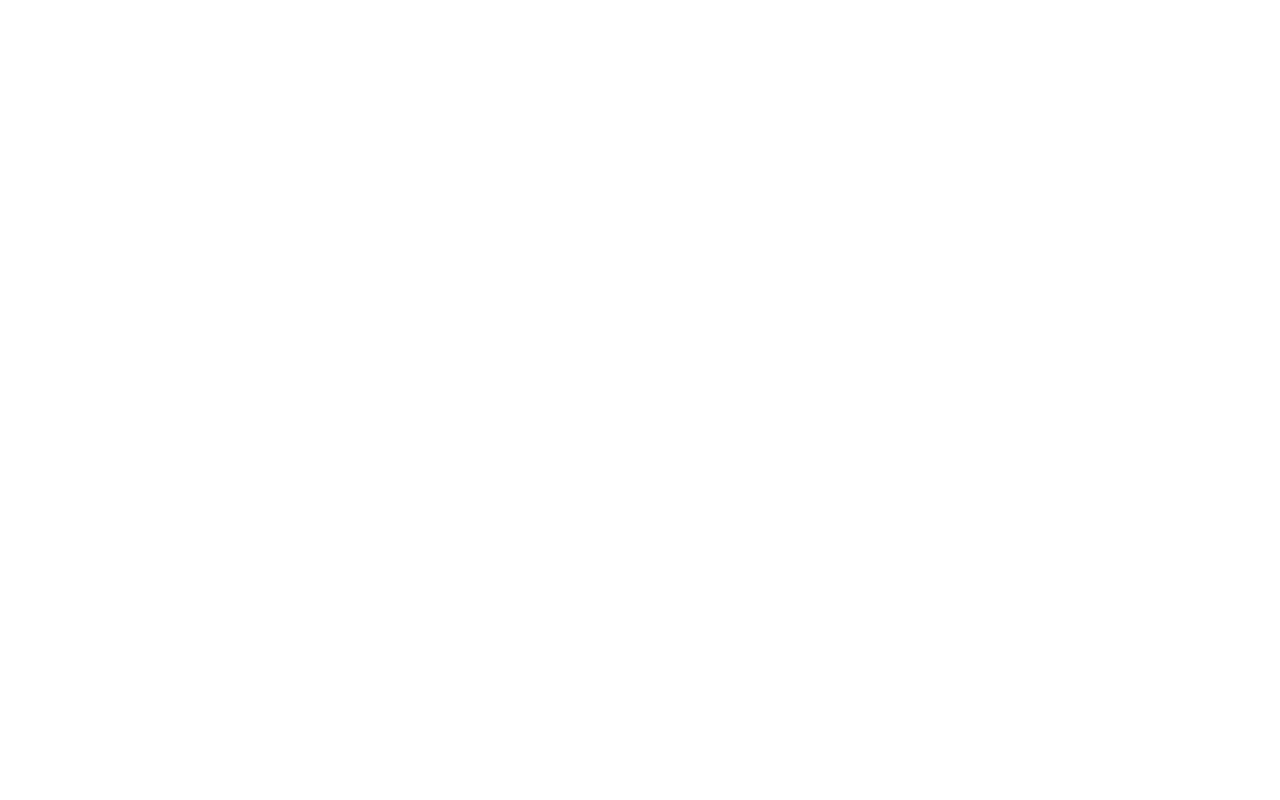
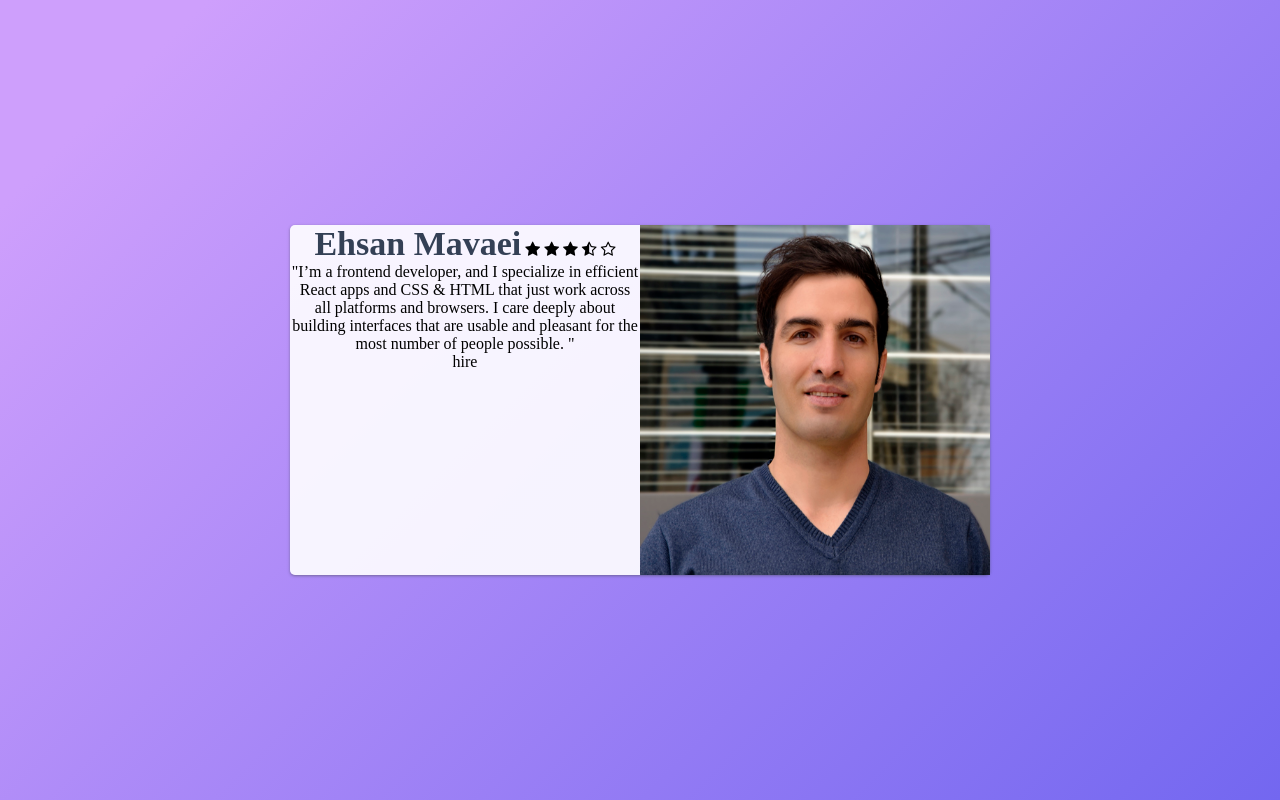
Before and after one commit to ehsanmavaei/developer-card, a plain HTML site: page index.html in a window 1280 px wide. Drawn offline with Linux system fonts and the light colour scheme; a web font is replaced by a local one.

Commit message:
skeleton of card divide the card into two section "description and the image" add description and markup

```diff
--- a/index.html
+++ b/index.html
@@ -5,8 +5,29 @@
     <meta name="viewport" content="width=device-width, initial-scale=1.0">
     <title>shopping-card</title>
     <link   type="text/css" rel="stylesheet" href="dist/css/style.css"/>
+    <link href="https://maxcdn.bootstrapcdn.com/font-awesome/4.7.0/css/font-awesome.min.css" rel="stylesheet" integrity="sha384-wvfXpqpZZVQGK6TAh5PVlGOfQNHSoD2xbE+QkPxCAFlNEevoEH3Sl0sibVcOQVnN" crossorigin="anonymous">
 </head>
 <body>
+    <div class="main centervrhr">
+        <div class="card flex">
+           <div class="description">
+            <h1>Ehsan Mavaei</h1>
+            <span class="hint-star star">
+                <i class="fa fa-star" aria-hidden="true"></i>
+                <i class="fa fa-star" aria-hidden="true"></i>
+                <i class="fa fa-star" aria-hidden="true"></i>
+                <i class="fa fa-star-half-o" aria-hidden="true"></i>
+                <i class="fa fa-star-o" aria-hidden="true"></i>
+            </span>
+            <p>"I’m a frontend developer, and I specialize in efficient React apps and CSS & HTML that just work across all platforms and browsers. I care deeply about building interfaces that are usable and pleasant for the most number of people possible. "</p>
+            <div class="button">hire</div>
+           </div>
 
+           <div class="image">
+               <img src="dist/img/my-photo.jpg" alt="">
+
+           </div>
+        </div>
+    </div>
 </body>
 </html>
--- a/source/_helper.scss
+++ b/source/_helper.scss
@@ -1,3 +1,16 @@
 img{
     width: 100%;
 }
+
+
+.centervrhr{
+    display: flex;
+    justify-content: center;
+    align-items: center;
+    height:  100vh;
+}
+.flex{
+    display: flex;
+
+
+}
--- a/source/_main.scss
+++ b/source/_main.scss
@@ -0,0 +1,35 @@
+@include reset();
+
+
+body {
+    background: #DFC2F2;
+        background-image: linear-gradient( 135deg, #CE9FFC 10%, #7367F0 100%);
+        background-attachment: fixed;
+        background-size: cover;
+        font-family: 'farsan', serif;
+
+
+    }
+
+.card{
+    box-shadow: rgba(60, 64, 67, 0.3) 0px 1px 2px 0px, rgba(60, 64, 67, 0.15) 0px 1px 3px 1px;
+    background: rgba(255, 255, 255, 0.90);
+    width: 700px;
+    height: 350px;
+    border-radius: 5px;
+    text-align: center;
+    margin: 5em auto;
+    h1{
+        font-family: 'Old Standard TT', serif;
+	display: inline-block;
+	position: relative;
+	font-size: 34px;
+	color: #344055;
+	margin: 0;
+    }
+    img{
+        width: 350px;
+        height: 350px;
+    }
+
+}
--- a/source/style.scss
+++ b/source/style.scss
@@ -1,3 +1,4 @@
+@import './fonts';
 @import './variables';
 @import './mixin';
 @import './helper';
```
Also changed, not shown: dist/css/style.css, dist/img/my-photo.jpg (added), 1 other file.
